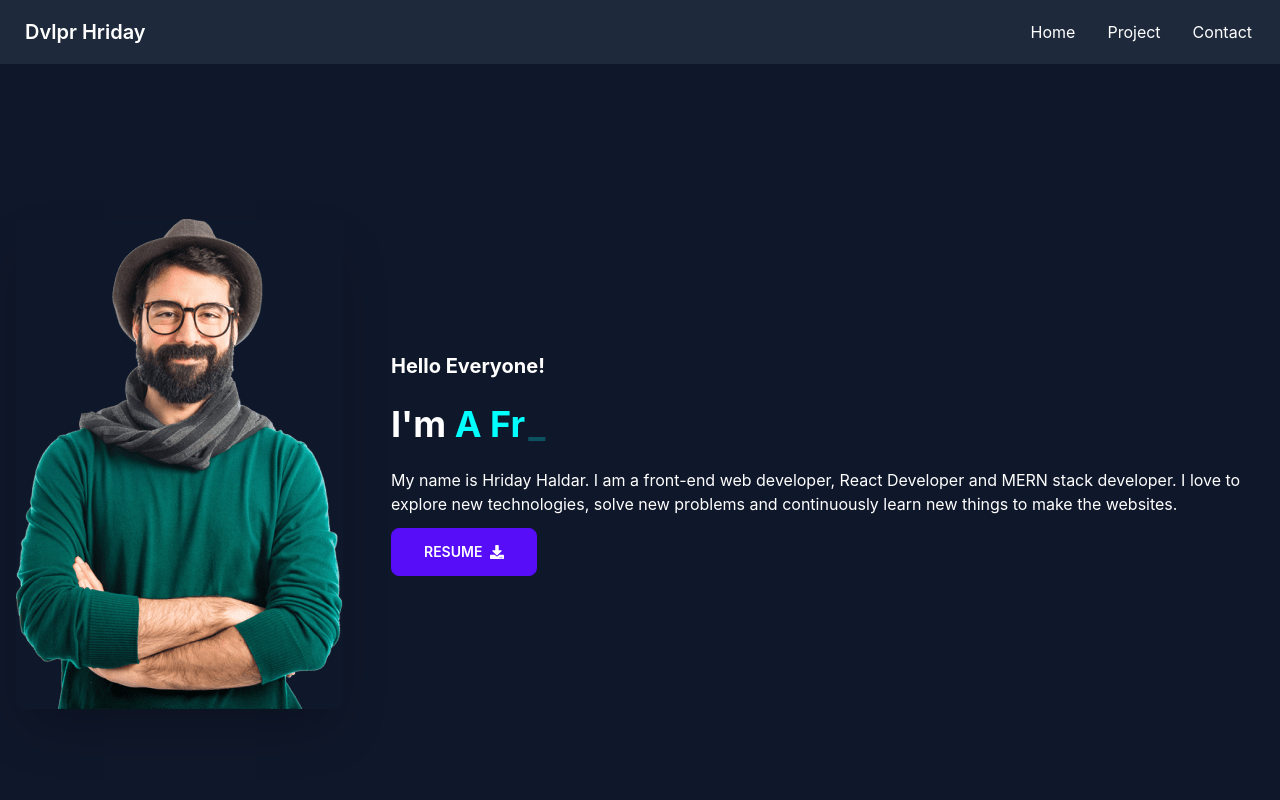
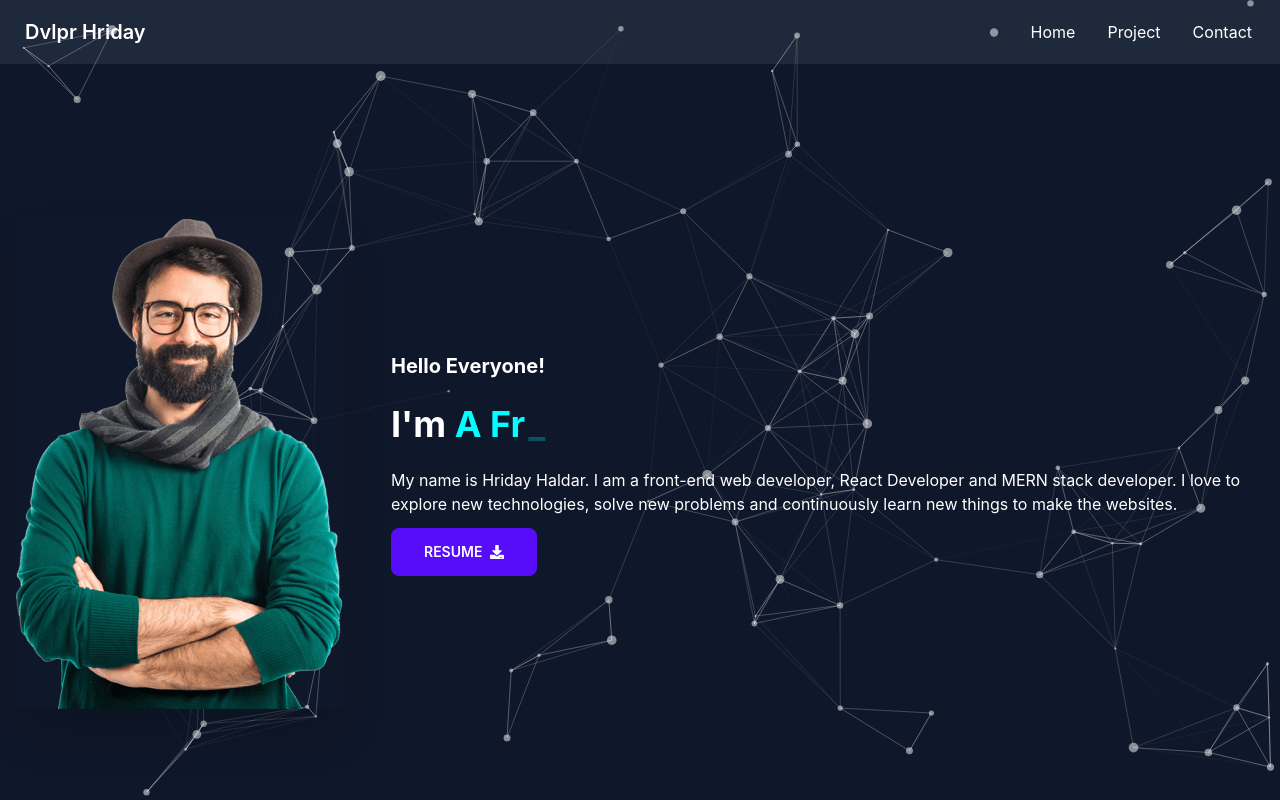
Before and after one commit to hridoyhalder1/dvlprhriday, a React (Create React App) app: page / in a window 1280 px wide. Shown: the top 800 px of the page. Built offline with nearby package versions, Linux system fonts and the light colour scheme.

Commit message:
background update

```diff
--- a/package.json
+++ b/package.json
@@ -19,6 +19,7 @@
     "react-simple-typewriter": "^5.0.1",
     "react-tsparticles": "^2.6.0",
     "styled-components": "^5.3.6",
+    "tsparticles": "^2.6.0",
     "web-vitals": "^2.1.4"
   },
   "scripts": {
--- a/src/App.js
+++ b/src/App.js
@@ -1,9 +1,101 @@
 import { Toaster } from "react-hot-toast";
 import Home from "./Page/Home/Home/Home";
+import { useCallback } from "react";
+import Particles from "react-tsparticles";
+import { loadFull } from "tsparticles";
+
 
 function App() {
+  const particlesInit = useCallback(async engine => {
+    console.log(engine);
+    // you can initiate the tsParticles instance (engine) here, adding custom shapes or presets
+    // this loads the tsparticles package bundle, it's the easiest method for getting everything ready
+    // starting from v2 you can add only the features you need reducing the bundle size
+    await loadFull(engine);
+}, []);
+
+const particlesLoaded = useCallback(async container => {
+    await console.log(container);
+}, []);
   return (
     <div >
+      <Particles
+        id="tsparticles"
+        init={particlesInit}
+        loaded={particlesLoaded}
+        options={{
+          background: {
+            color: {
+              value: "rgb(15 23 42 / var(--tw-bg-opacity))",
+            },
+          },
+          fpsLimit: 60,
+          interactivity: {
+            events: {
+              onClick: {
+                enable: true,
+                mode: "push",
+              },
+              onHover: {
+                enable: true,
+                mode: "repulse",
+              },
+              resize: true,
+            },
+            modes: {
+              push: {
+                quantity: 4,
+              },
+              repulse: {
+                distance: 200,
+                duration: 0.4,
+              },
+            },
+          },
+          particles: {
+            color: {
+              value: "#ffffff",
+            },
+            links: {
+              color: "#ffffff",
+              distance: 150,
+              enable: true,
+              opacity: 0.3,
+              width: 1,
+            },
+            collisions: {
+              enable: true,
+            },
+            move: {
+              directions: "none",
+              enable: true,
+              outModes: {
+                default: "bounce",
+              },
+              random: false,
+              speed: 2,
+              straight: false,
+            },
+            number: {
+              density: {
+                enable: true,
+                area: 800,
+              },
+              value: 80,
+            },
+            opacity: {
+              value: 0.5,
+            },
+            shape: {
+              type: "circle",
+            },
+            size: {
+              value: { min: 1, max: 5 },
+            },
+          },
+          detectRetina: true,
+        }}
+      />
       <Toaster></Toaster>
       <Home></Home>
     </div>
```
Also changed, not shown: 1 other file (tests, documents, lock files or other folders).
